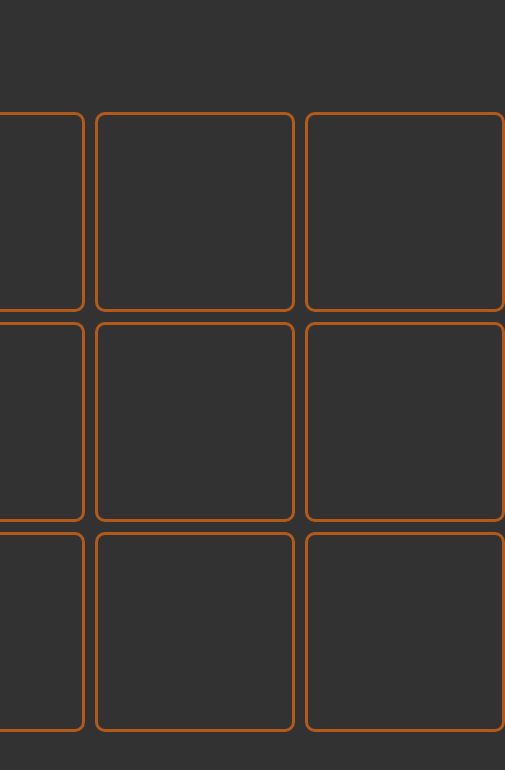
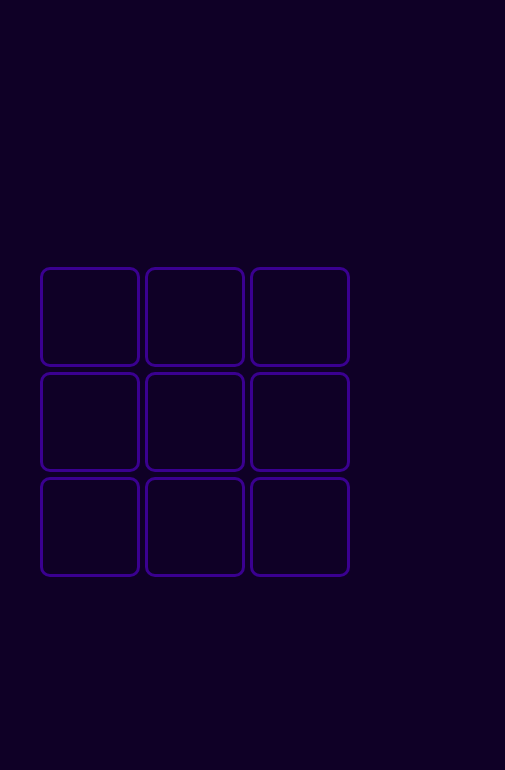
Before and after one commit to rlazar25/tic-tac-toe, a React (Vite) app: page / in a window 390 px wide. Shown: the top 770 px of the page, 505 px wide, since content can reach past the window. Built offline with nearby package versions, Linux system fonts and the light colour scheme.

Commit message:
add for mobile and animation

```diff
--- a/src/index.scss
+++ b/src/index.scss
@@ -7,7 +7,7 @@
 
 body {
   color: #fff;
-  background: #323232;
+  background: #0f0026;
   height: 100vh;
   display: flex;
   justify-content: center;
@@ -33,14 +33,22 @@ body {
       display: flex;
       justify-content: center;
       align-items: center;
-      border: 3px solid #b35a1b;
+      border: 3px solid #3a0090;
       border-radius: 10px;
+      transition: all 0.2s ease-out;
+
+      &:hover {
+        transform: scale(1.05);
+        border-color: #6f00ff;
+        // filter: drop-shadow(0 0 10px #a763ff);
+      }
 
       .circle {
         width: 85%;
         height: 85%;
         border: 25px solid #548bbc;
         border-radius: 100%;
+        animation: showIn 0.3s ease-in-out forwards;
       }
 
       .cross {
@@ -50,6 +58,7 @@ body {
         display: flex;
         justify-content: center;
         align-items: center;
+        animation: showIn 0.3s ease-in-out forwards;
 
         &::before,
         &::after {
@@ -79,6 +88,7 @@ body {
     position: absolute;
     bottom: -75px;
     font-size: 1.5rem;
+    animation: showIn 0.5s ease-in-out forwards;
 
     h2 {
       font-size: 1.5rem;
@@ -88,7 +98,7 @@ body {
     button {
       padding: 10px 25px;
       background: #f99417;
-      color: #323232;
+      color: #000;
       font-weight: 600;
       border: none;
       border-radius: 10px;
@@ -96,8 +106,68 @@ body {
       cursor: pointer;
 
       &:hover {
-        background: #ffb84d;
+        background: #e48900;
+        // filter: drop-shadow(0 0 5px #d19945);
       }
     }
   }
 }
+
+// animation
+@keyframes showIn {
+  0% {
+    transform: scale(0);
+    opacity: 0;
+  }
+  80% {
+    transform: scale(1.1);
+    opacity: 1;
+  }
+  100% {
+    transform: scale(1);
+  }
+}
+
+// mobile
+@media (max-width: 640px){
+  .app{
+    align-self: center;
+
+    .gameContainer{
+      width: 310px;
+      gap: 5px;
+
+      .gameCell{
+        width: 100px;
+        height: 100px;
+        padding: 10px;
+
+        .circle{
+          width: 80%;
+          height: 80%;
+          border: 12px solid #94dbec
+        }
+
+        .cross{
+          &::before,
+          &::after{
+            height: 12px;
+          }
+        }
+      }
+    }
+    .winningMsg{
+      flex-direction: column;
+      bottom: -100px;
+      gap: 10px;
+
+      h2{
+        font-size: 1.2rem;
+      }
+
+      button{
+        padding: 8px 40px;
+      }
+    }
+  }
+}
```
